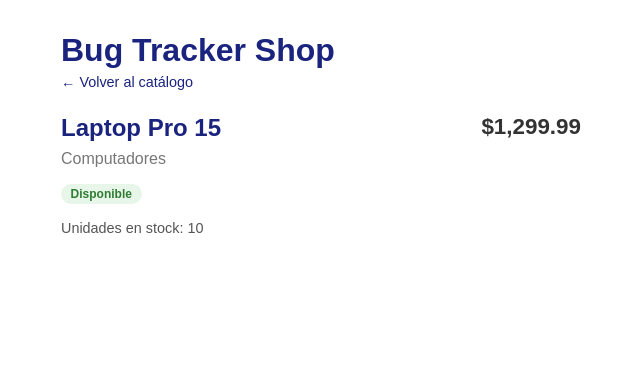
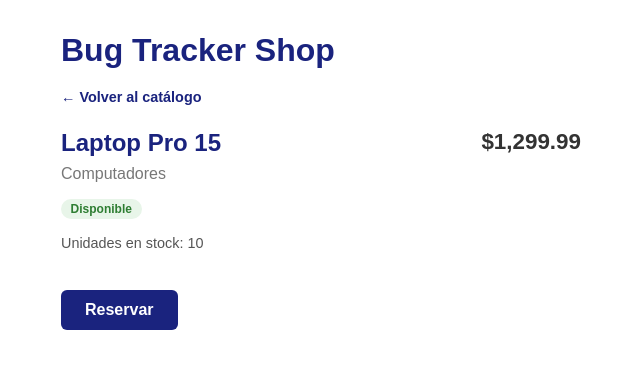
Before and after one commit to Ortizias/angular-20, an Angular app: page /products/1 in a window 1280 px wide. Shown: the top 368 px of the page, without its empty margins (129-769 px from the left). Built offline with nearby package versions, Linux system fonts and the light colour scheme.

Commit message:
feat(day-06): centralize filter and availability in ProductService, fix mutable reference and type mismatch

```diff
--- a/src/app/products/product-detail.component.html
+++ b/src/app/products/product-detail.component.html
@@ -11,13 +11,17 @@
 
     <span
       class="badge"
-      [class.available]="p.stock > 0"
-      [class.unavailable]="p.stock <= 0"
+      [class.available]="productService.isAvailable(p)"
+      [class.unavailable]="!productService.isAvailable(p)"
     >
-      {{ p.stock > 0 ? 'Disponible' : 'No disponible' }}
+      {{ productService.isAvailable(p) ? 'Disponible' : 'No disponible' }}
     </span>
 
     <p class="detail-stock">Unidades en stock: {{ p.stock }}</p>
+
+    @if (productService.isAvailable(p)) {
+      <button class="reserve-btn" (click)="reserve()">Reservar</button>
+    }
   </div>
 } @else {
   <div class="not-found-state">
--- a/src/app/products/product-detail.component.scss
+++ b/src/app/products/product-detail.component.scss
@@ -71,3 +71,32 @@
     }
   }
 }
+
+.reserve-btn {
+  margin-top: 1.5rem;
+  padding: 0.7rem 1.5rem;
+  font-size: 1rem;
+  font-weight: 600;
+  background: #1a237e;
+  color: #fff;
+  border: none;
+  border-radius: 6px;
+  cursor: pointer;
+  transition: background 0.2s;
+
+  &:hover {
+    background: #283593;
+  }
+}
+
+  a {
+    display: inline-block;
+    margin-top: 1rem;
+    color: #1a237e;
+    text-decoration: none;
+    font-weight: 600;
+
+    &:hover {
+      text-decoration: underline;
+    }
+  }
--- a/src/app/products/product-detail.component.ts
+++ b/src/app/products/product-detail.component.ts
@@ -1,4 +1,4 @@
-import { Component, computed, inject, input } from '@angular/core';
+import { Component, computed, inject, input, signal } from '@angular/core';
 import { CurrencyPipe } from '@angular/common';
 import { RouterLink } from '@angular/router';
 import { ProductService } from './product.service';
@@ -11,11 +11,22 @@ import { ProductService } from './product.service';
   styleUrl: './product-detail.component.scss',
 })
 export class ProductDetailComponent {
-  private readonly productService = inject(ProductService);
+  readonly productService = inject(ProductService);
 
   readonly id = input.required<string>();
 
-  readonly product = computed(() =>
-    this.productService.findById(+this.id())
-  );
+  private readonly version = signal(0);
+
+  readonly product = computed(() => {
+    this.version();
+    return this.productService.findById(+this.id());
+  });
+
+  reserve(): void {
+    const p = this.product();
+    if (p && this.productService.isAvailable(p)) {
+      this.productService.reserve(p.id);
+      this.version.update(v => v + 1);
+    }
+  }
 }
--- a/src/app/products/product-list.component.ts
+++ b/src/app/products/product-list.component.ts
@@ -14,27 +14,18 @@ import { ProductFilterComponent } from './product-filter.component';
 export class ProductListComponent {
   private readonly productService = inject(ProductService);
 
-  readonly products = signal(this.productService.getAll());
   readonly searchTerm = signal('');
   readonly showOnlyAvailable = signal(false);
 
-  readonly filteredProducts = computed(() => {
-    const term = this.searchTerm().toLowerCase().trim();
-    const onlyAvailable = this.showOnlyAvailable();
-    return this.products().filter(p => {
-      const matchesTerm = !term ||
-        p.name.toLowerCase().includes(term) ||
-        p.category.toLowerCase().includes(term);
-      const matchesAvailability = !onlyAvailable || this.productService.isAvailable(p);
-      return matchesTerm && matchesAvailability;
-    });
-  });
+  readonly filteredProducts = computed(() =>
+    this.productService.filter(this.searchTerm(), this.showOnlyAvailable()),
+  );
 
   onFilterChange(term: string): void {
     this.searchTerm.set(term);
   }
 
   toggleAvailable(): void {
-    this.showOnlyAvailable.update(v => !v);
+    this.showOnlyAvailable.update((v) => !v);
   }
 }
--- a/src/app/products/product.service.ts
+++ b/src/app/products/product.service.ts
@@ -19,7 +19,25 @@ export class ProductService {
     return this.items.find(p => p.id === id);
   }
 
+  filter(term: string, onlyAvailable: boolean): Product[] {
+    const t = term.toLowerCase().trim();
+    return this.items.filter(p => {
+      const matchesTerm = !t ||
+        p.name.toLowerCase().includes(t) ||
+        p.category.toLowerCase().includes(t);
+      const matchesAvailability = !onlyAvailable || this.isAvailable(p);
+      return matchesTerm && matchesAvailability;
+    });
+  }
+
   isAvailable(product: Product): boolean {
     return product.stock > 0;
   }
+
+  reserve(id: number): void {
+    const product = this.items.find(p => p.id === id);
+    if (product && product.stock > 0) {
+      product.stock--;
+    }
+  }
 }
```
